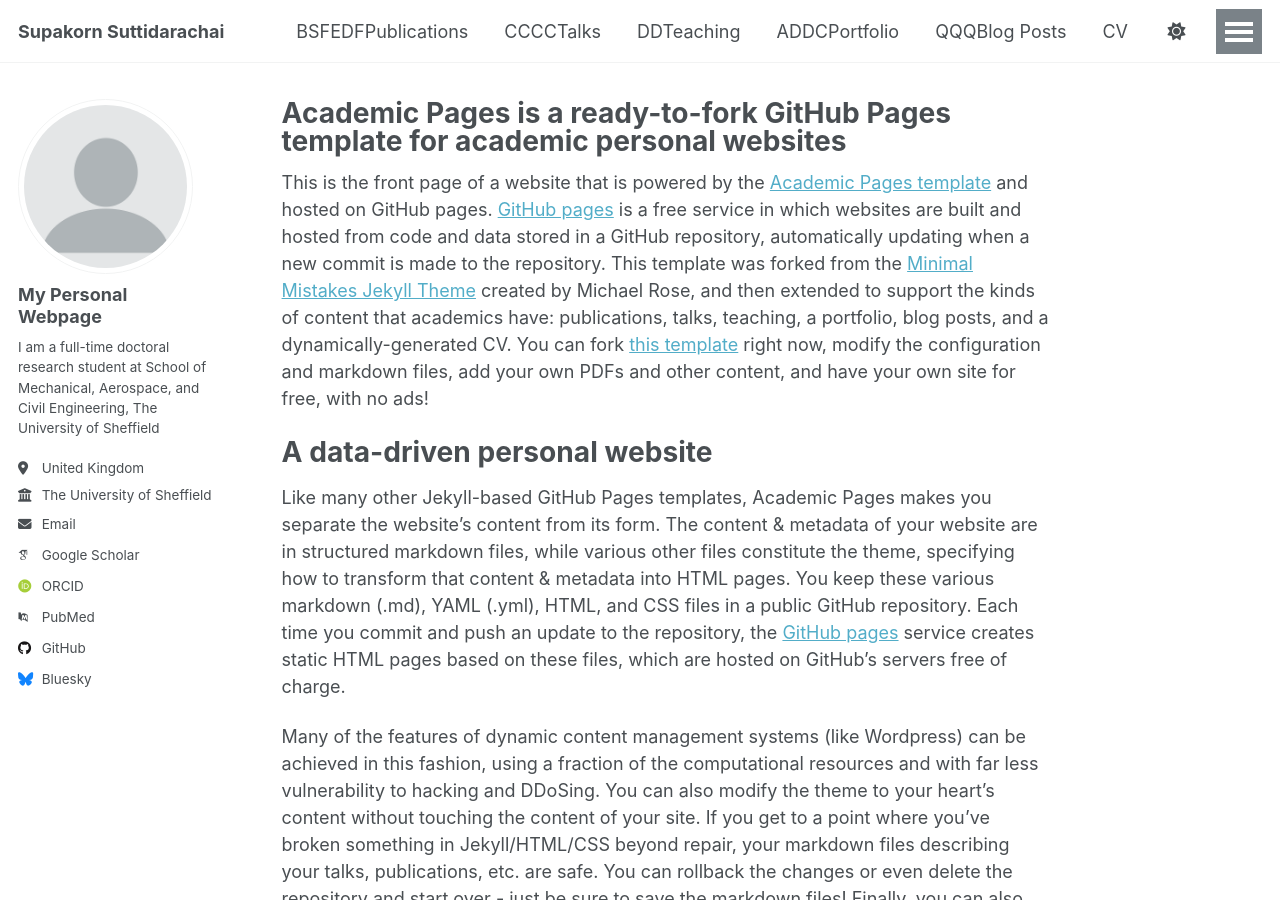
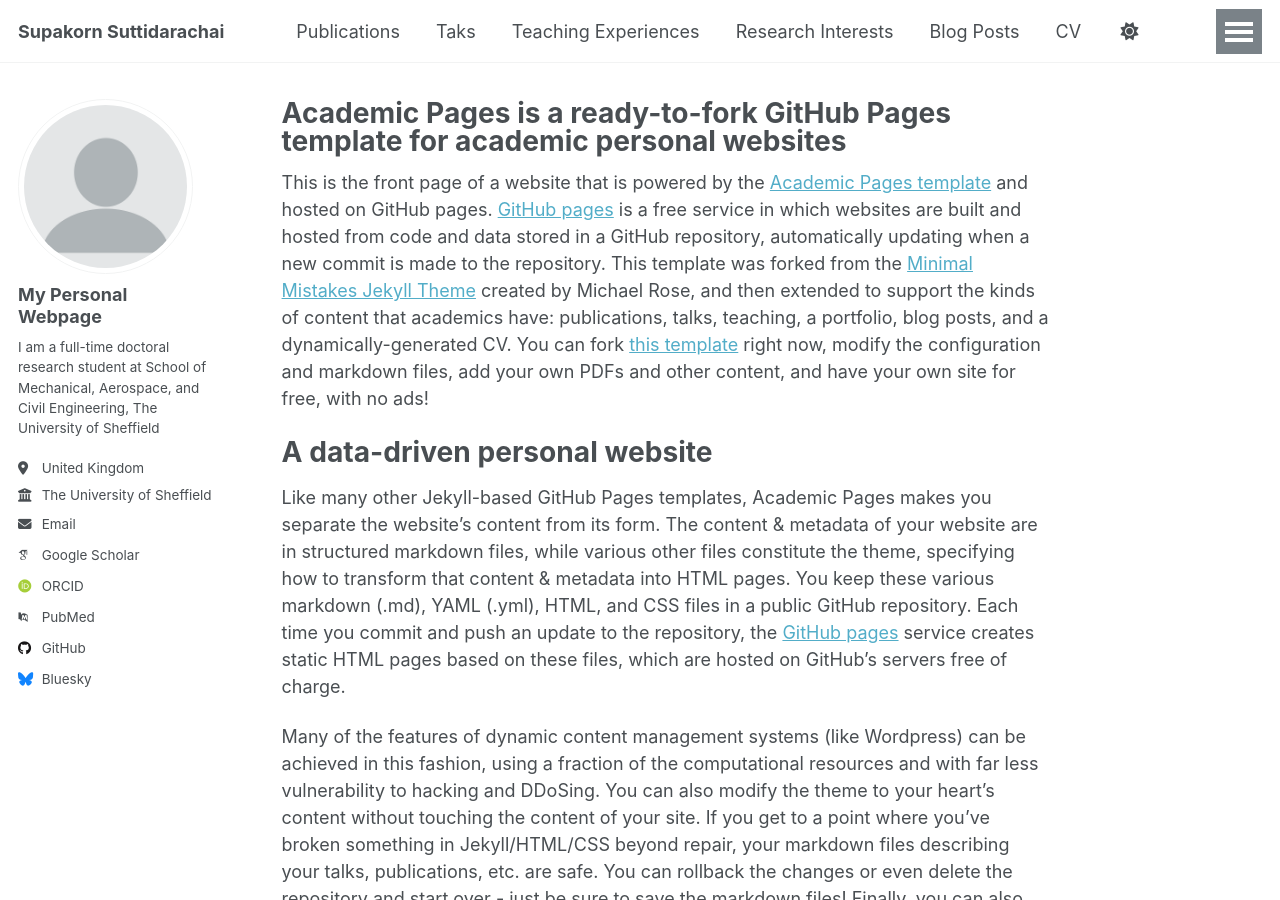
Before and after one commit to doubleS14/ss, a Jekyll site: the page built from _pages/about.md, in a window 1280 px wide and 900 px high. Built offline with Jekyll 4.4.1, drawn with Linux system fonts in a browser that asks for light colours; some web fonts are replaced.

Commit message:
Update navigation.yml

```diff
--- a/_data/navigation.yml
+++ b/_data/navigation.yml
@@ -8,19 +8,19 @@
 #      Markdown formatted page while the second is generated using JSON.
 
 main:
-  - title: "BSFEDFPublications"
+  - title: "Publications"
     url: /publications/
 
-  - title: "CCCCTalks"
+  - title: "Taks"
     url: /talks/
 
-  - title: "DDTeaching"
+  - title: "Teaching Experiences"
     url: /teaching/
 
-  - title: "ADDCPortfolio"
+  - title: "Research Interests"
     url: /portfolio/
 
-  - title: "QQQBlog Posts"
+  - title: "Blog Posts"
     url: /year-archive/
 
   - title: "CV"
```
